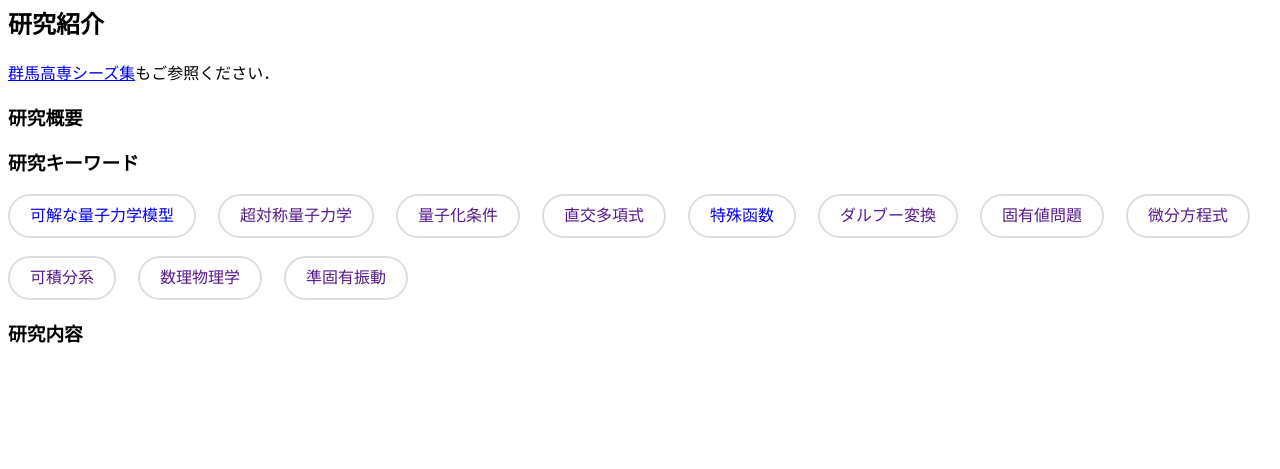
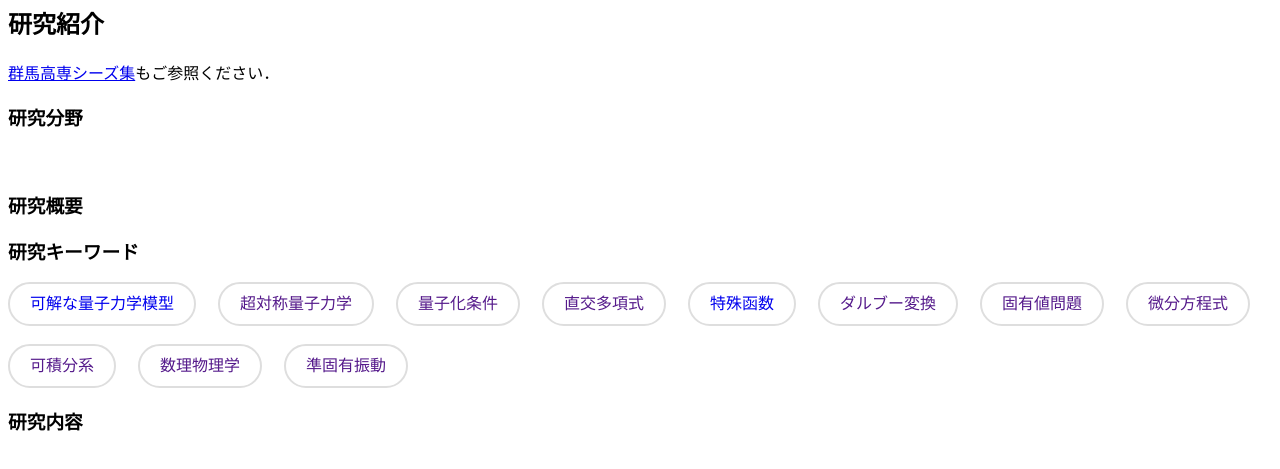
Before and after one commit to yuta-nasuda/yuta-nasuda.github.io, a plain HTML site: page research/overview.html in a window 1280 px wide. Shown: the part 59-528 px from the top of the page. Drawn offline with Linux system fonts and the light colour scheme.

Commit message:
Update overview.html

```diff
--- a/research/overview.html
+++ b/research/overview.html
@@ -47,7 +47,9 @@
       <H2>研究紹介</H2>
 		<P><A HREF="https://www.gunma-ct.ac.jp/cms/wp-content/uploads/2024/10/kenkyu-n2024.pdf#page=5">群馬高専シーズ集</A>もご参照ください．</P>
 
-	  <H3>研究概要</H3>
+	  <H3>研究分野</H3>
+
+	　<H3>研究概要</H3>
 
       <H3>研究キーワード</H3>
       <div class="tags">
```
